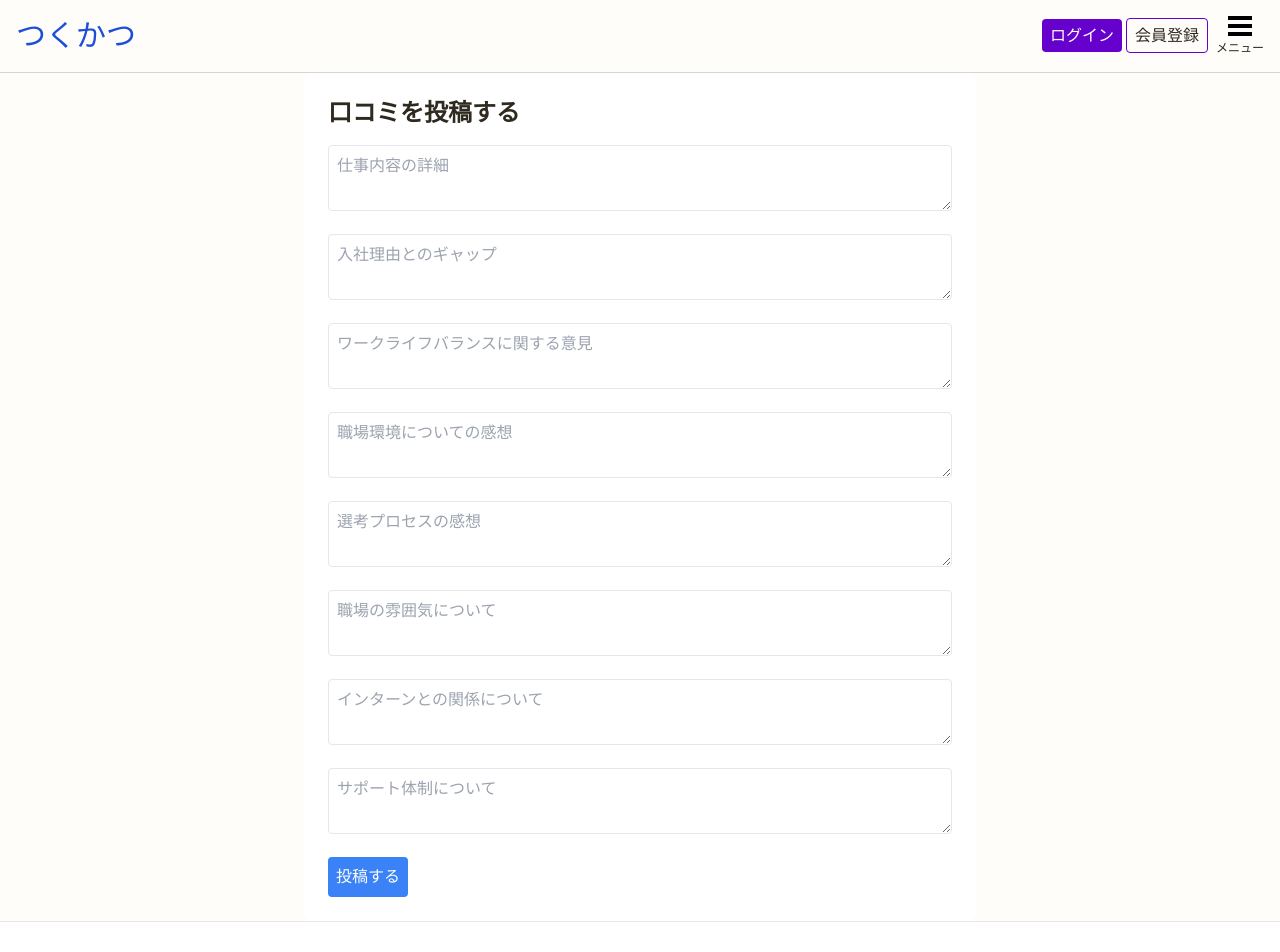
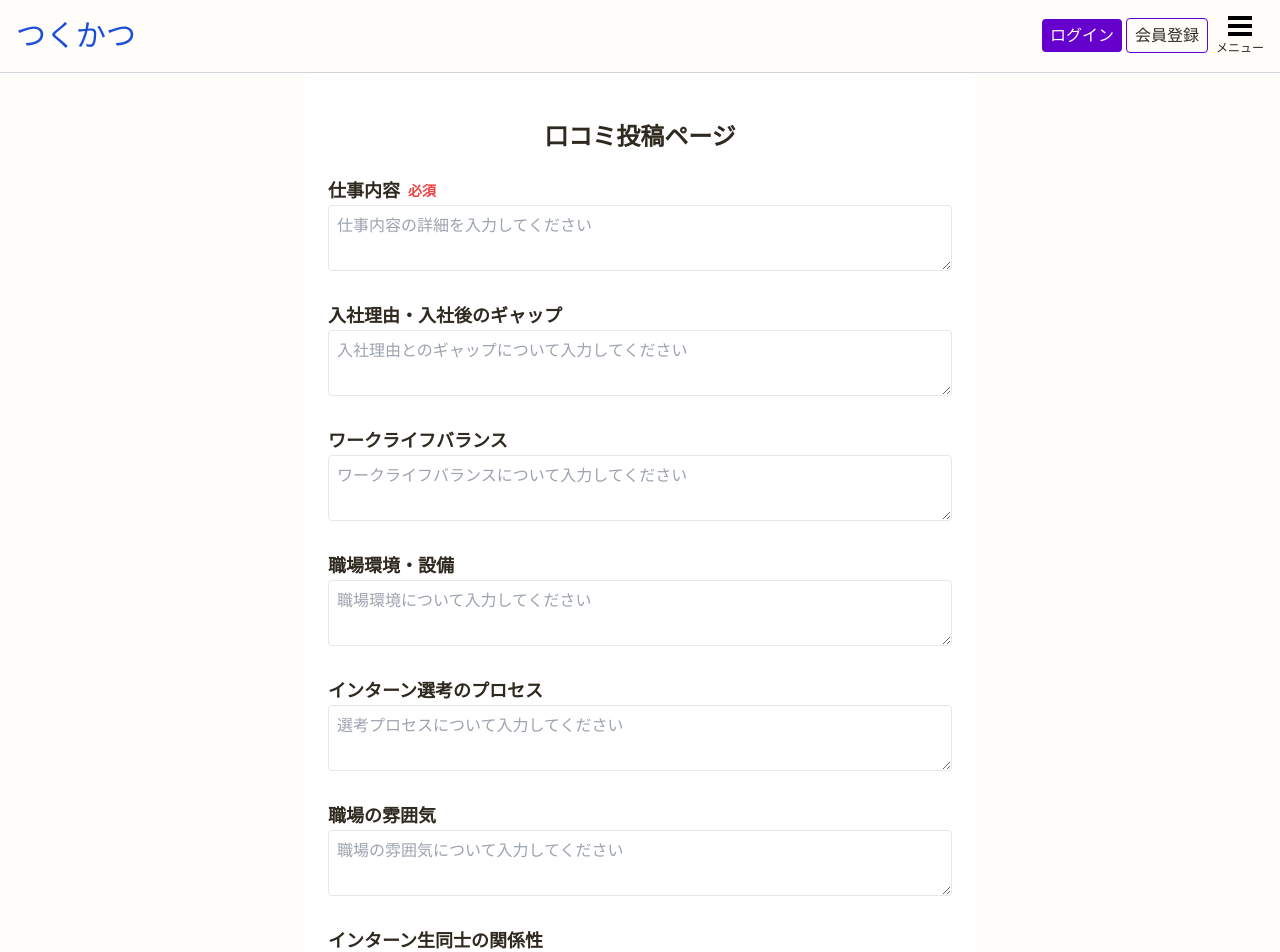
Before and after one commit to Shimon-Kuwahara/TsukuKatsu_enPit, a Next.js app in the folder frontend-user/: page /companies/1/reviews/new in a window 1280 px wide. Shown: the top 952 px of the page. Built offline with nearby package versions, Linux system fonts and the light colour scheme; no server answers.

Commit message:
add:基本機能実装完了

```diff
--- a/frontend-user/src/app/companies/[id]/reviews/new/page.tsx
+++ b/frontend-user/src/app/companies/[id]/reviews/new/page.tsx
@@ -1,6 +1,6 @@
 "use client";
 import { useParams, useRouter } from "next/navigation";
-import { useState } from "react";
+import { useState, useEffect } from "react";
 import axios from "axios";
 import Cookies from "js-cookie";
 
@@ -8,7 +8,7 @@ const NewReviewPage = () => {
   const { id } = useParams();
   const router = useRouter();
 
-  // フォームの入力状態を管理（すべて文字列）
+  const [companyName, setCompanyName] = useState("");
   const [formData, setFormData] = useState({
     job_description: "",
     joining_reason_gap: "",
@@ -22,7 +22,20 @@ const NewReviewPage = () => {
 
   const [error, setError] = useState<string | null>(null);
 
-  // フォームの入力が変更されたときのハンドラー
+  useEffect(() => {
+    const fetchCompanyName = async () => {
+      try {
+        const response = await axios.get(
+          `${process.env.NEXT_PUBLIC_API_URL}companies/${id}`
+        );
+        setCompanyName(response.data.company.name);
+      } catch (error) {
+        console.error("会社名の取得エラー:", error);
+      }
+    };
+    fetchCompanyName();
+  }, [id]);
+
   const handleChange = (e: React.ChangeEvent<HTMLTextAreaElement>) => {
     const { name, value } = e.target;
     setFormData({ ...formData, [name]: value });
@@ -31,7 +44,6 @@ const NewReviewPage = () => {
   const handleSubmit = async (e: React.FormEvent) => {
     e.preventDefault();
 
-    // クッキーから各トークンを取得
     const uid = Cookies.get("uid");
     const client = Cookies.get("client");
     const accessToken = Cookies.get("access-token");
@@ -54,96 +66,123 @@ const NewReviewPage = () => {
           },
         }
       );
-
-      // 成功したら会社の詳細ページにリダイレクト
       router.push(`/companies/${id}`);
     } catch (error) {
       console.error("口コミの投稿エラー:", error);
       setError("口コミの投稿に失敗しました。もう一度お試しください。");
     }
   };
+
   return (
-    <div className="max-w-2xl mx-auto p-6 bg-white rounded-lg space-y-4">
-      <h1 className="text-2xl font-bold mb-4">口コミを投稿する</h1>
-      {error && <p className="text-red-500">{error}</p>}
+    <div className="max-w-2xl mx-auto p-6 bg-white rounded-lg space-y-6">
+      <h2 className="text-center text-xl font-bold">{companyName}</h2>
+      <h1 className="text-2xl font-bold mb-4 text-center">口コミ投稿ページ</h1>
+      {error && <p className="text-red-500 text-center">{error}</p>}
 
-      <form onSubmit={handleSubmit} className="space-y-4">
-        {/* 各種フィールド */}
+      <form onSubmit={handleSubmit} className="space-y-6">
+        <div>
+          <label className="text-lg font-bold flex items-center">
+            仕事内容
+            <span className="text-red-500 text-sm ml-2">必須</span>
+          </label>
           <textarea
             name="job_description"
             value={formData.job_description}
             onChange={handleChange}
-          placeholder="仕事内容の詳細"
+            placeholder="仕事内容の詳細を入力してください"
             className="w-full border rounded p-2"
             required
           />
+        </div>
 
+        <div>
+          <label className="text-lg font-bold">
+            入社理由・入社後のギャップ
+          </label>
           <textarea
             name="joining_reason_gap"
             value={formData.joining_reason_gap}
             onChange={handleChange}
-          placeholder="入社理由とのギャップ"
+            placeholder="入社理由とのギャップについて入力してください"
             className="w-full border rounded p-2"
-          required
           />
+        </div>
 
+        <div>
+          <label className="text-lg font-bold">ワークライフバランス</label>
           <textarea
             name="work_life_balance"
             value={formData.work_life_balance}
             onChange={handleChange}
-          placeholder="ワークライフバランスに関する意見"
+            placeholder="ワークライフバランスについて入力してください"
             className="w-full border rounded p-2"
-          required
           />
+        </div>
 
+        <div>
+          <label className="text-lg font-bold">職場環境・設備</label>
           <textarea
             name="work_environment"
             value={formData.work_environment}
             onChange={handleChange}
-          placeholder="職場環境についての感想"
+            placeholder="職場環境について入力してください"
             className="w-full border rounded p-2"
-          required
           />
+        </div>
 
+        <div>
+          <label className="text-lg font-bold">インターン選考のプロセス</label>
           <textarea
             name="selection_process"
             value={formData.selection_process}
             onChange={handleChange}
-          placeholder="選考プロセスの感想"
+            placeholder="選考プロセスについて入力してください"
             className="w-full border rounded p-2"
-          required
           />
+        </div>
 
+        <div>
+          <label className="text-lg font-bold">職場の雰囲気</label>
           <textarea
             name="work_atmosphere"
             value={formData.work_atmosphere}
             onChange={handleChange}
-          placeholder="職場の雰囲気について"
+            placeholder="職場の雰囲気について入力してください"
             className="w-full border rounded p-2"
-          required
           />
+        </div>
 
+        <div>
+          <label className="text-lg font-bold">インターン生同士の関係性</label>
           <textarea
             name="intern_relations"
             value={formData.intern_relations}
             onChange={handleChange}
-          placeholder="インターンとの関係について"
+            placeholder="インターンとの関係について入力してください"
             className="w-full border rounded p-2"
-          required
           />
+        </div>
 
+        <div>
+          <label className="text-lg font-bold">指導体制・サポート</label>
           <textarea
             name="support"
             value={formData.support}
             onChange={handleChange}
-          placeholder="サポート体制について"
+            placeholder="サポート体制について入力してください"
             className="w-full border rounded p-2"
-          required
           />
+        </div>
 
-        <button type="submit" className="bg-blue-500 text-white p-2 rounded">
+        {/* 投稿ボタン */}
+        <div className="text-center">
+          <button
+            type="submit"
+            className="bg-sub-col hover:bg-blue-500 text-white p-3 rounded w-full"
+          >
             投稿する
           </button>
+        </div>
       </form>
     </div>
   );
```
Lines whose indentation alone changed are shown as unchanged.
